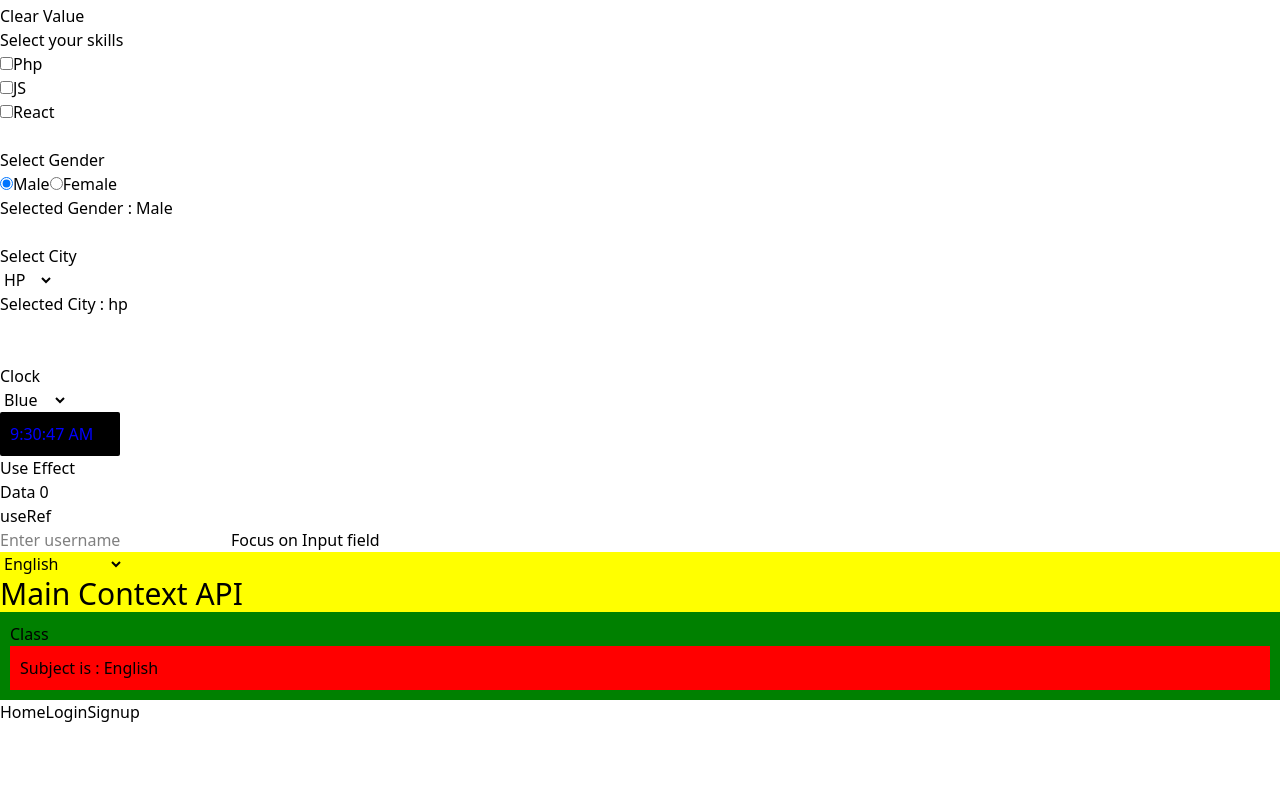
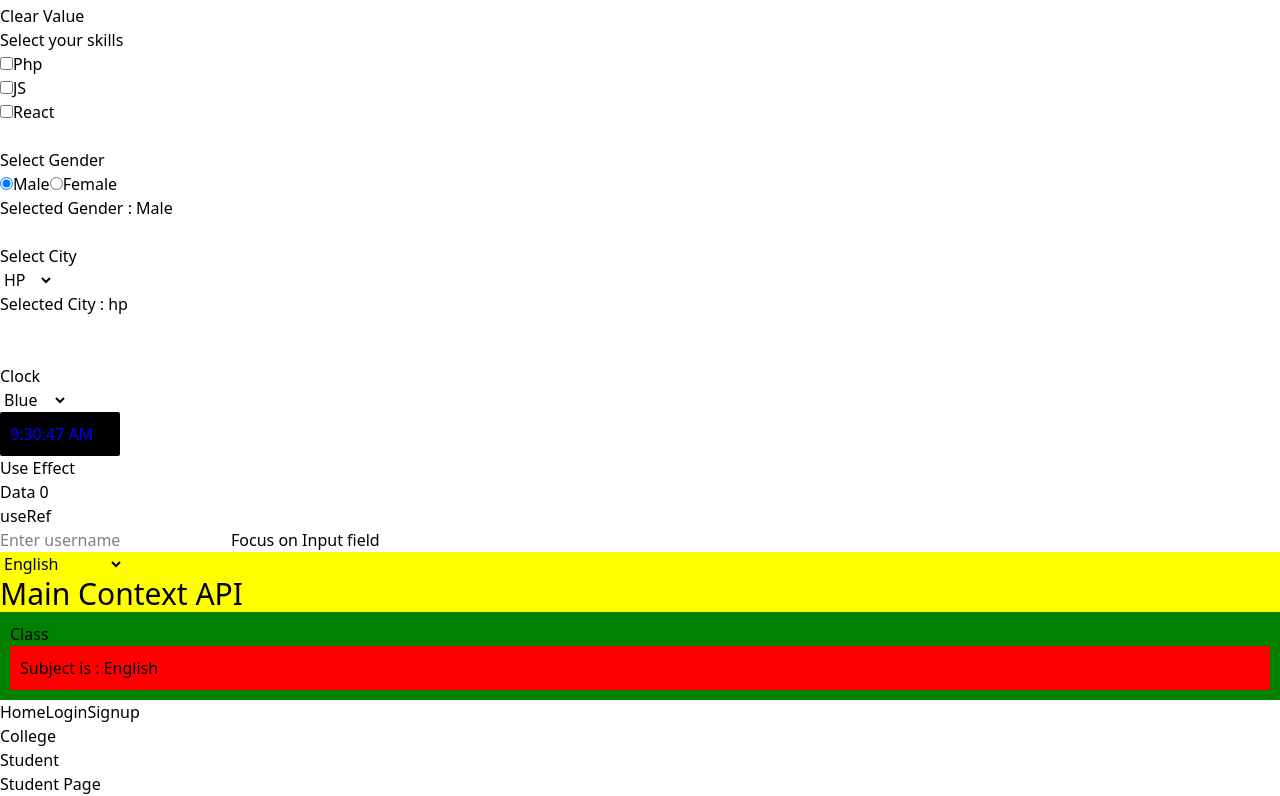
Before and after one commit to anksthakur/react-concept, a React (Vite) app: page /college/student in a window 1280 px wide. Shown: the part 488-1284 px from the top of the page. Before the commit the page ends 1212 px from the top, so only its background shows below. Built offline with nearby package versions, Linux system fonts and the light colour scheme.

Commit message:
nested route and 404 page

```diff
--- a/src/App.jsx
+++ b/src/App.jsx
@@ -8,9 +8,12 @@ import Useeffect from "./components/useeffect";
 import Useformstatus from "./components/Useformstatus";
 import Useref from "./components/Useref";
 import HomePage from "./components/HomePage";
-import { Link, Route, Routes } from "react-router-dom";
+import { Link, Navigate, Route, Routes } from "react-router-dom";
 import LoginPage from "./components/LoginPage";
 import SignupPage from "./components/SignupPage";
+import PageNotFound from "./components/PageNotFound";
+import College from "./components/College";
+import Student from "./components/Student";
 
 function App() {
   const [subject, setSuject] = useState("English");
@@ -45,6 +48,14 @@ function App() {
         <Route path="/" element={<HomePage/>} />
         <Route path='/login' element={<LoginPage/>}/>
         <Route path="/signup" element={<SignupPage/>} />
+        {/* if path was wrong then show 404 page */}
+        {/* <Route path="/*" element={<PageNotFound/>}/> */}
+        {/* if user enter a wrong path redirect to home automatically*/}
+        <Route path="/*" element={<Navigate to="/"/>}/>
+        {/* nested routes */}
+        <Route path="/college" element={<College/>}>
+        <Route path="student" element={<Student/>}/>
+        </Route>
       </Routes>
     </div>
   );
--- /dev/null
+++ b/src/components/College.jsx
@@ -0,0 +1,15 @@
+import React from 'react'
+import { NavLink, Outlet } from 'react-router-dom'
+
+const College = () => {
+  return (
+    <div>
+      <h1>College</h1>
+      <NavLink to="student">Student</NavLink>
+      {/* nested route ko display kren ke ley */}
+      <Outlet/>
+    </div>
+  )
+}
+
+export default College
--- /dev/null
+++ b/src/components/PageNotFound.jsx
@@ -0,0 +1,11 @@
+import React from 'react'
+
+const PageNotFound = () => {
+  return (
+    <div>
+      <h1>404 Page Not Found</h1>
+    </div>
+  )
+}
+
+export default PageNotFound
--- /dev/null
+++ b/src/components/Student.jsx
@@ -0,0 +1,11 @@
+import React from 'react'
+
+const Student = () => {
+  return (
+    <div>
+      <h1>Student Page</h1>
+    </div>
+  )
+}
+
+export default Student
```
